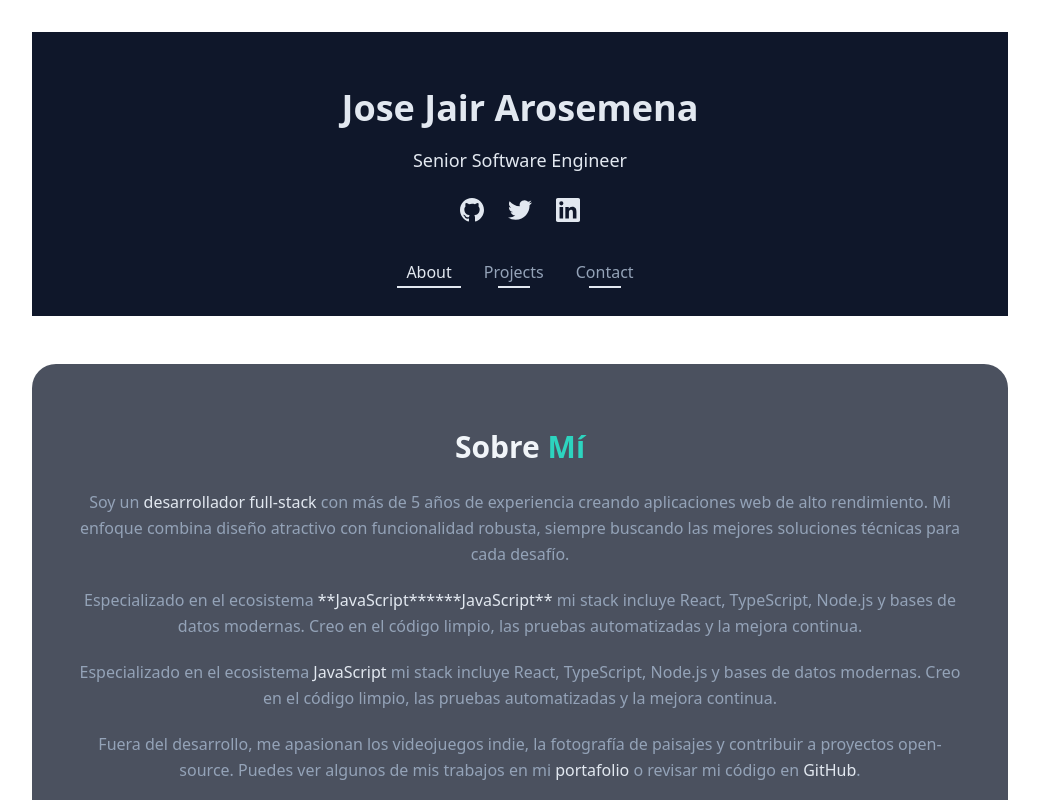
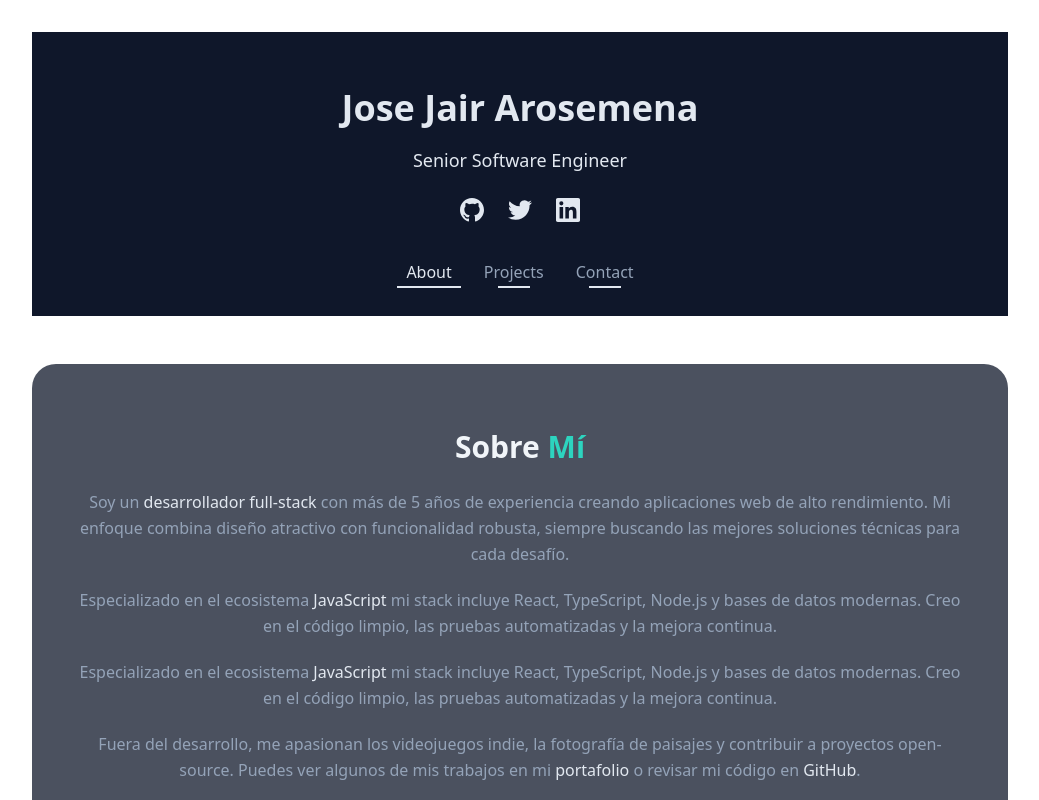
Before and after one commit to jarosemena/Portfolio, a React (Vite) app in the folder portfolioja/: page / in a window 1280 px wide. Shown: the top 800 px of the page, without its empty margins (120-1159 px from the left). Built offline with nearby package versions, Linux system fonts and the light colour scheme.

Commit message:
all good with pharagrah now is working well

```diff
--- a/portfolioja/src/components/common/pharagraph/text-formatter.ts
+++ b/portfolioja/src/components/common/pharagraph/text-formatter.ts
@@ -44,15 +44,18 @@ export class TextFormatter {
         });
       }
 
-      // Texto formateado
-      const [symbol, content] = match;
+      // El contenido interno está en el grupo 1
+      const innerContent = match[1];
+      // Encontramos el símbolo usado (coincide con el primer símbolo encontrado)
+      const symbol = this.findMatchingSymbol(match[0]);
+
       const style = this.symbolToStyleMap.get(symbol) || 'unknown';
 
       segments.push({
         type: 'formatted',
         symbol,
         style,
-        content: this.parse(content) // Recursión para contenido anidado
+        content: this.parse(innerContent)
       });
 
       lastIndex = regex.lastIndex;
@@ -71,10 +74,19 @@ export class TextFormatter {
 
   private createFormatRegex(): RegExp {
     const escapedSymbols = this.sortedSymbols
-    .map(s => s.replace(/[.*+?^${}()|[\]\\]/g, '\\$&'))
-    .join('|');
+      .map(s => s.replace(/[.*+?^${}()|[\]\\]/g, '\\$&'))
+      .join('|');
 
-  // Grupo de captura CORRECTO para el contenido interno
-  return new RegExp(`(${escapedSymbols})([^]*?)\\1`, 'gs');
+    return new RegExp(`(?:${escapedSymbols})([^]*?)(?:${escapedSymbols})`, 'gs');
+  }
+
+  private findMatchingSymbol(fullMatch: string): string {
+    // Buscamos cuál de los símbolos coincide al inicio del match
+    for (const symbol of this.sortedSymbols) {
+      if (fullMatch.startsWith(symbol)) {
+        return symbol;
+      }
+    }
+    return fullMatch.slice(0, this.sortedSymbols[0]?.length || 1);
   }
 }
```
Also changed, not shown: portfolioja/src/components/common/pharagraph/paragraph.tsx (+0 -28 lines).
